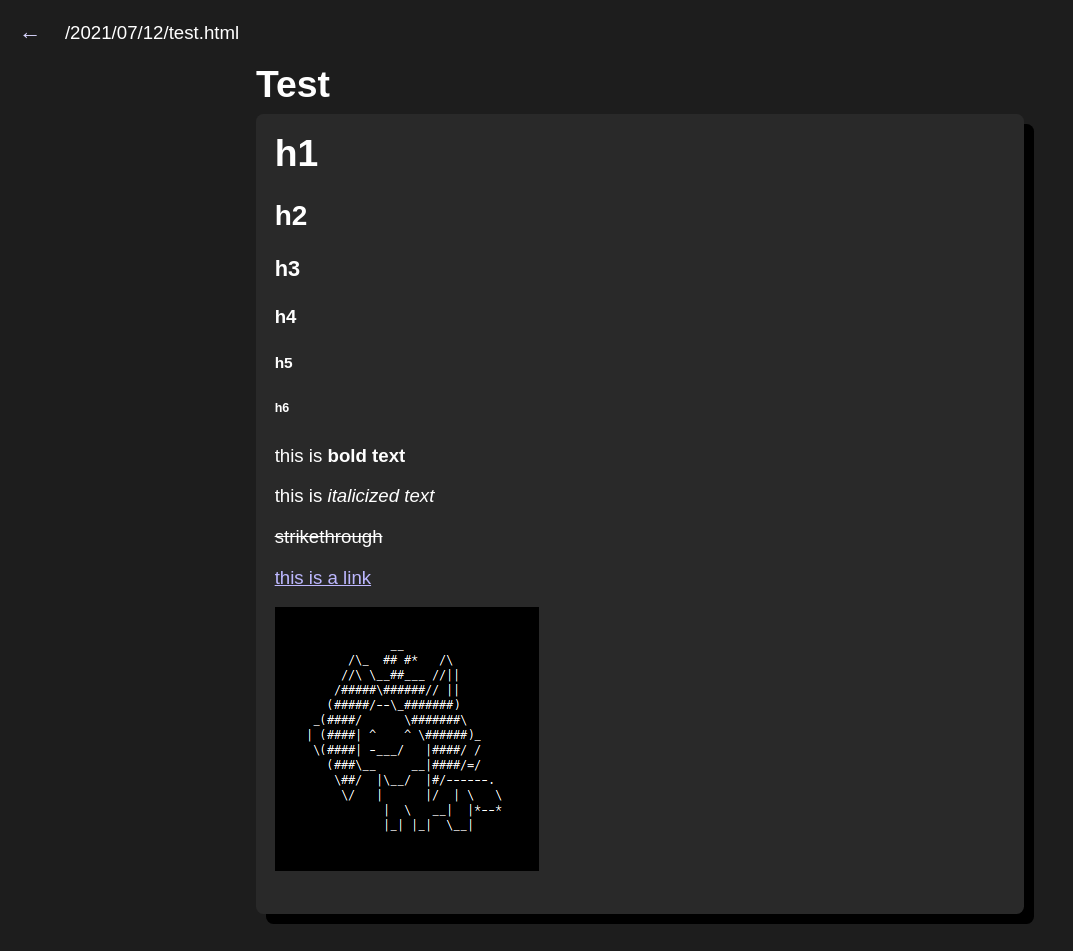
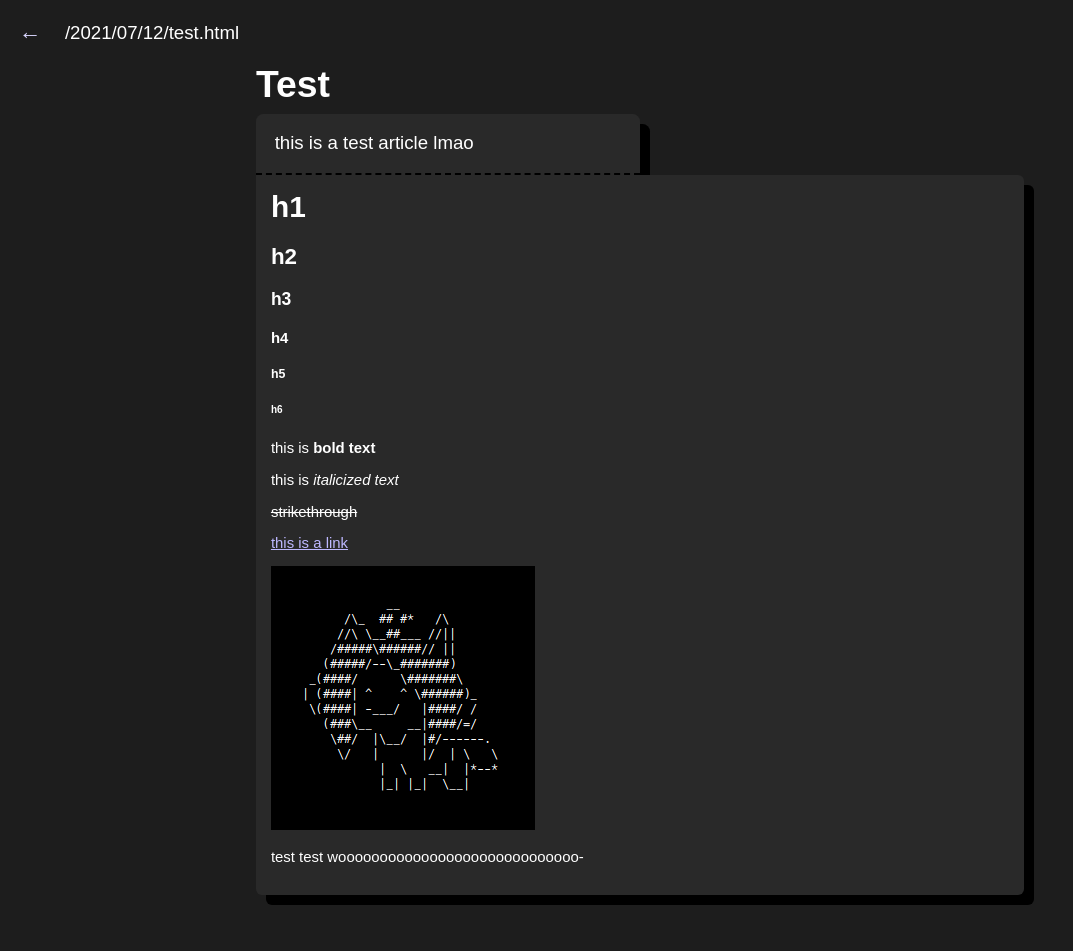
Before and after one commit to chfour/website-static, a Jekyll site: the page built from _posts/2021-07-12-test.md, in a window 1280 px wide. Shown: the whole page, without its empty margins (0-1073 px from the left). Built offline with Jekyll 4.4.1, drawn with Linux system fonts in a browser that asks for light colours; after the commit the page ends 925 px from its top, so only the background shows below that.

Commit message:
add descriptions and keywords

```diff
--- a/_layouts/post.html
+++ b/_layouts/post.html
@@ -7,6 +7,8 @@
   <meta charset="UTF-8">
   <meta http-equiv="X-UA-Compatible" content="IE=edge">
   <meta name="viewport" content="width=device-width, initial-scale=1.0">
+  <meta name="keywords" content="{{ page.keywords }}">
+  <meta name="description" content="{{ page.description }}">
 
   <link rel="stylesheet" href="/style.css">
   <title>{{ page.title }}</title>
@@ -15,8 +17,9 @@
   <p class="navbar"><a href="/posts.html" class="backbutton">&larr;</a> <span class="navbar-path">{{ page.url }}</span></p>
   <div id="main">
     <h1 class="section-header">{{ page.title }}</h1>
-    <div class="card section">
-      {{ content }}
+    <div class="card section" style="width: 50%; margin-bottom: 0; border-radius: 0.4em 0.4em 0 0; border-bottom: 2px dashed black">{{ page.description | newline_to_br }}</div>
+    <div class="card section" style="border-top-left-radius: 0; font-size: 0.8em;">
+{{ content }}
     </div>
   </div>
 </body>
--- a/_posts/2021-07-12-test.md
+++ b/_posts/2021-07-12-test.md
@@ -1,6 +1,8 @@
 ---
 layout: post
 title:  "Test"
+description: this is a test article lmao
+keywords: test,testttt
 date:   2021-07-12 20:10:51 +0200
 ---
 
@@ -25,3 +27,5 @@ this is *italicized text*
 [this is a link](/index.html)
 
 ![this is an image](/images/profilepic.old.png)
+
+test test wooooooooooooooooooooooooooooo-
--- a/posts.html
+++ b/posts.html
@@ -16,7 +16,10 @@
   <div id="main">
     <ul class="links">
       {% for post in site.posts %}
-      <li><a href="{{ post.url }}">{{ post.title }}</a> | {{ post.date | date: "%a %b %d %Y" }}</li>
+      <li>
+        <a href="{{ post.url }}">{{ post.title }}</a> <br>
+        {{ post.date | date: "%a %b %d %Y" }}
+      </li>
       {% endfor %}
     </ul>
   </div>
--- a/style.css
+++ b/style.css
@@ -12,8 +12,8 @@
     --color-link-visited: rgb(134, 129, 207);
     --color-link-nav: rgb(218, 215, 255);
 
-    --border--normal: 1px solid var(--color-secondary);
-    --border--focus: 1px solid var(--color-primary);
+    --border-normal: 1px solid var(--color-secondary);
+    --border-focus: 1px solid var(--color-primary);
 
     --input-bg-normal: #2d2d2d;
     --input-bg-pressed: #757575;
```
Also changed, not shown: .markdownlint.json.
